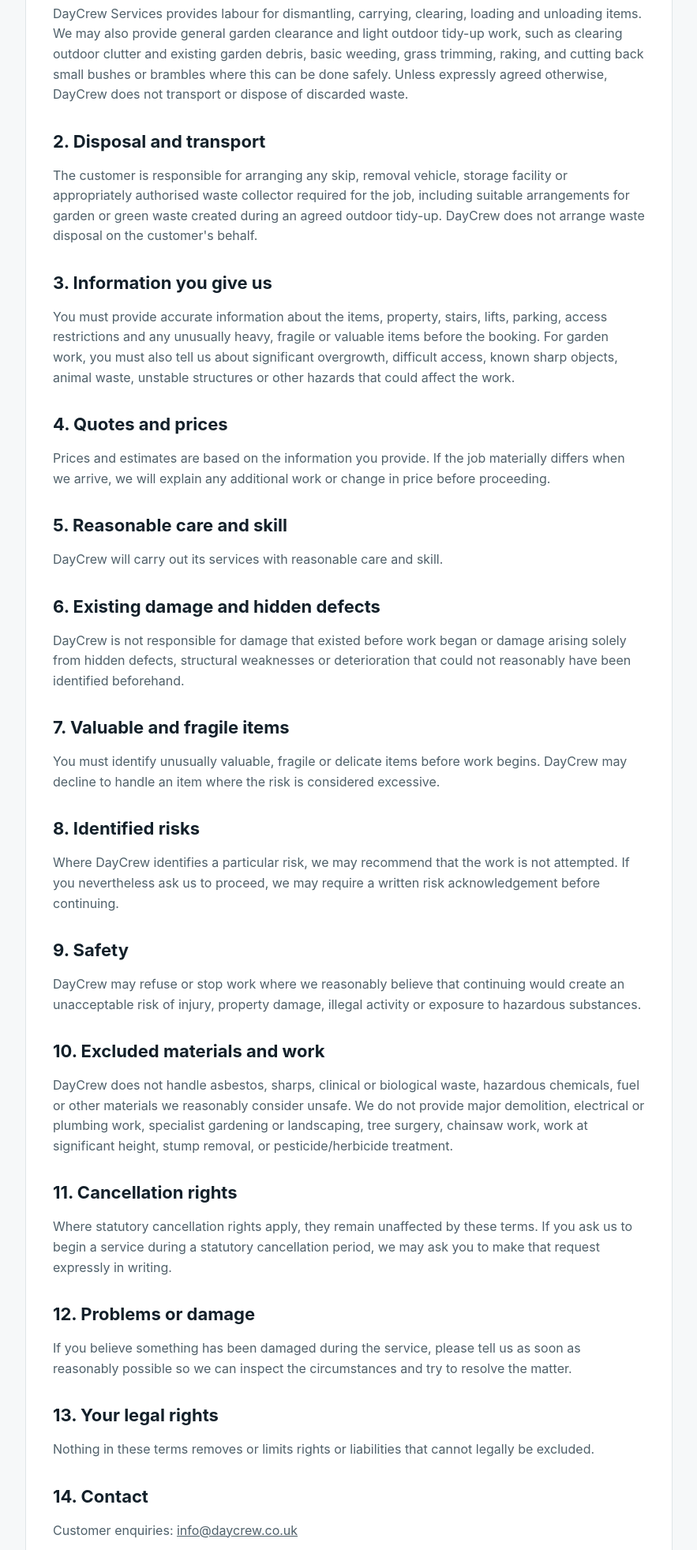
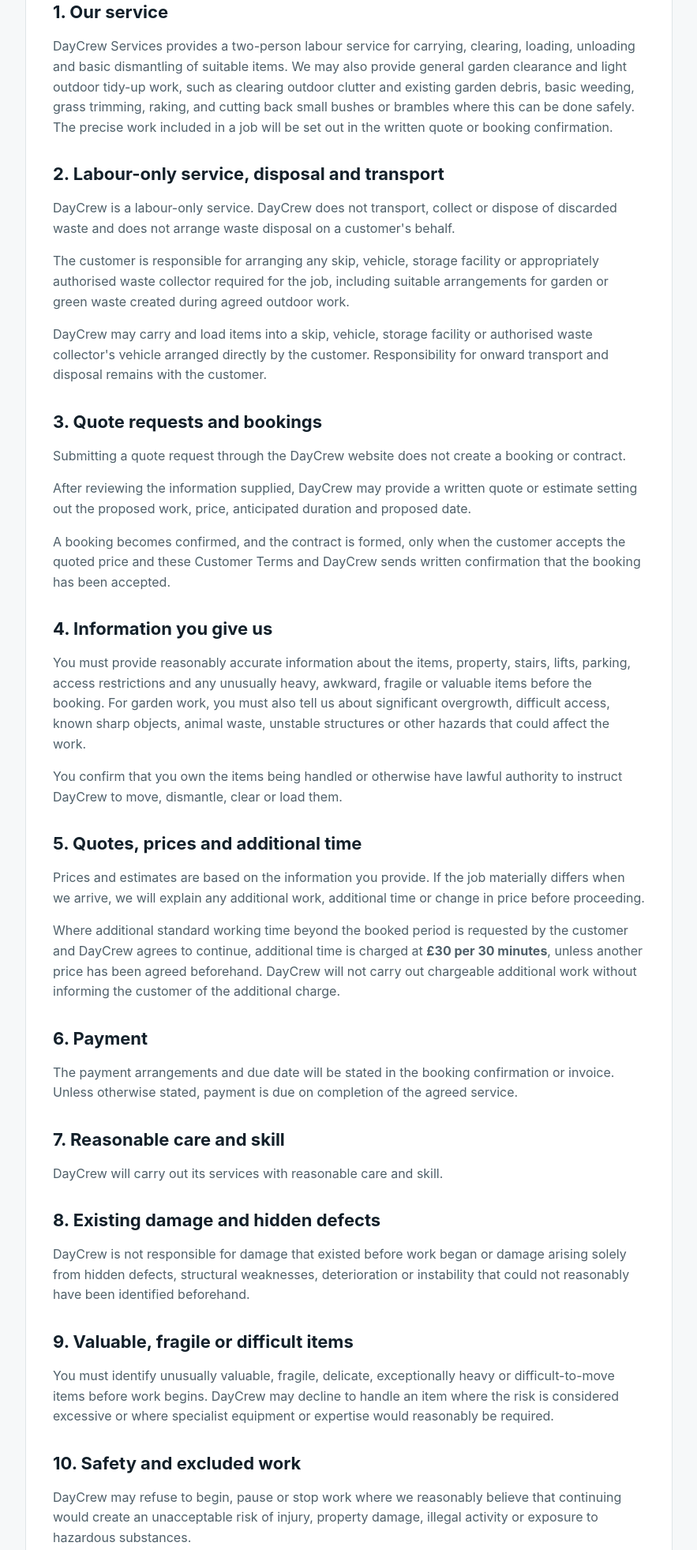
Before and after one commit to dmalik7700/daycrew-website, a plain HTML site: page terms.html in a window 1280 px wide. Shown: the part 365-2328 px from the top of the page at 79% size, without its empty margins (198-1081 px from the left). Drawn offline with Linux system fonts and the light colour scheme.

Commit message:
Update customer terms and cancellation wording

```diff
--- a/terms.html
+++ b/terms.html
@@ -15,50 +15,70 @@
     <div class="legal-card">
       <span class="eyebrow">DayCrew Services</span>
       <h1>Customer Terms</h1>
-      <p><strong>Last updated:</strong> September 2026</p>
+      <p><strong>Last updated:</strong> 17 November 2026</p>
+      <p>DayCrew Services is a business partnership of <strong>Muhammad Daud Malik</strong> and <strong>Mahmoud Sabek</strong>.</p>
 
       <h2>1. Our service</h2>
-      <p>DayCrew Services provides labour for dismantling, carrying, clearing, loading and unloading items. We may also provide general garden clearance and light outdoor tidy-up work, such as clearing outdoor clutter and existing garden debris, basic weeding, grass trimming, raking, and cutting back small bushes or brambles where this can be done safely. Unless expressly agreed otherwise, DayCrew does not transport or dispose of discarded waste.</p>
+      <p>DayCrew Services provides a two-person labour service for carrying, clearing, loading, unloading and basic dismantling of suitable items. We may also provide general garden clearance and light outdoor tidy-up work, such as clearing outdoor clutter and existing garden debris, basic weeding, grass trimming, raking, and cutting back small bushes or brambles where this can be done safely. The precise work included in a job will be set out in the written quote or booking confirmation.</p>
 
-      <h2>2. Disposal and transport</h2>
-      <p>The customer is responsible for arranging any skip, removal vehicle, storage facility or appropriately authorised waste collector required for the job, including suitable arrangements for garden or green waste created during an agreed outdoor tidy-up. DayCrew does not arrange waste disposal on the customer's behalf.</p>
+      <h2>2. Labour-only service, disposal and transport</h2>
+      <p>DayCrew is a labour-only service. DayCrew does not transport, collect or dispose of discarded waste and does not arrange waste disposal on a customer's behalf.</p>
+      <p>The customer is responsible for arranging any skip, vehicle, storage facility or appropriately authorised waste collector required for the job, including suitable arrangements for garden or green waste created during agreed outdoor work.</p>
+      <p>DayCrew may carry and load items into a skip, vehicle, storage facility or authorised waste collector's vehicle arranged directly by the customer. Responsibility for onward transport and disposal remains with the customer.</p>
 
-      <h2>3. Information you give us</h2>
-      <p>You must provide accurate information about the items, property, stairs, lifts, parking, access restrictions and any unusually heavy, fragile or valuable items before the booking. For garden work, you must also tell us about significant overgrowth, difficult access, known sharp objects, animal waste, unstable structures or other hazards that could affect the work.</p>
+      <h2>3. Quote requests and bookings</h2>
+      <p>Submitting a quote request through the DayCrew website does not create a booking or contract.</p>
+      <p>After reviewing the information supplied, DayCrew may provide a written quote or estimate setting out the proposed work, price, anticipated duration and proposed date.</p>
+      <p>A booking becomes confirmed, and the contract is formed, only when the customer accepts the quoted price and these Customer Terms and DayCrew sends written confirmation that the booking has been accepted.</p>
 
-      <h2>4. Quotes and prices</h2>
-      <p>Prices and estimates are based on the information you provide. If the job materially differs when we arrive, we will explain any additional work or change in price before proceeding.</p>
+      <h2>4. Information you give us</h2>
+      <p>You must provide reasonably accurate information about the items, property, stairs, lifts, parking, access restrictions and any unusually heavy, awkward, fragile or valuable items before the booking. For garden work, you must also tell us about significant overgrowth, difficult access, known sharp objects, animal waste, unstable structures or other hazards that could affect the work.</p>
+      <p>You confirm that you own the items being handled or otherwise have lawful authority to instruct DayCrew to move, dismantle, clear or load them.</p>
 
-      <h2>5. Reasonable care and skill</h2>
+      <h2>5. Quotes, prices and additional time</h2>
+      <p>Prices and estimates are based on the information you provide. If the job materially differs when we arrive, we will explain any additional work, additional time or change in price before proceeding.</p>
+      <p>Where additional standard working time beyond the booked period is requested by the customer and DayCrew agrees to continue, additional time is charged at <strong>£30 per 30 minutes</strong>, unless another price has been agreed beforehand. DayCrew will not carry out chargeable additional work without informing the customer of the additional charge.</p>
+
+      <h2>6. Payment</h2>
+      <p>The payment arrangements and due date will be stated in the booking confirmation or invoice. Unless otherwise stated, payment is due on completion of the agreed service.</p>
+
+      <h2>7. Reasonable care and skill</h2>
       <p>DayCrew will carry out its services with reasonable care and skill.</p>
 
-      <h2>6. Existing damage and hidden defects</h2>
-      <p>DayCrew is not responsible for damage that existed before work began or damage arising solely from hidden defects, structural weaknesses or deterioration that could not reasonably have been identified beforehand.</p>
+      <h2>8. Existing damage and hidden defects</h2>
+      <p>DayCrew is not responsible for damage that existed before work began or damage arising solely from hidden defects, structural weaknesses, deterioration or instability that could not reasonably have been identified beforehand.</p>
 
-      <h2>7. Valuable and fragile items</h2>
-      <p>You must identify unusually valuable, fragile or delicate items before work begins. DayCrew may decline to handle an item where the risk is considered excessive.</p>
+      <h2>9. Valuable, fragile or difficult items</h2>
+      <p>You must identify unusually valuable, fragile, delicate, exceptionally heavy or difficult-to-move items before work begins. DayCrew may decline to handle an item where the risk is considered excessive or where specialist equipment or expertise would reasonably be required.</p>
 
-      <h2>8. Identified risks</h2>
-      <p>Where DayCrew identifies a particular risk, we may recommend that the work is not attempted. If you nevertheless ask us to proceed, we may require a written risk acknowledgement before continuing.</p>
-
-      <h2>9. Safety</h2>
-      <p>DayCrew may refuse or stop work where we reasonably believe that continuing would create an unacceptable risk of injury, property damage, illegal activity or exposure to hazardous substances.</p>
-
-      <h2>10. Excluded materials and work</h2>
+      <h2>10. Safety and excluded work</h2>
+      <p>DayCrew may refuse to begin, pause or stop work where we reasonably believe that continuing would create an unacceptable risk of injury, property damage, illegal activity or exposure to hazardous substances.</p>
       <p>DayCrew does not handle asbestos, sharps, clinical or biological waste, hazardous chemicals, fuel or other materials we reasonably consider unsafe. We do not provide major demolition, electrical or plumbing work, specialist gardening or landscaping, tree surgery, chainsaw work, work at significant height, stump removal, or pesticide/herbicide treatment.</p>
 
-      <h2>11. Cancellation rights</h2>
-      <p>Where statutory cancellation rights apply, they remain unaffected by these terms. If you ask us to begin a service during a statutory cancellation period, we may ask you to make that request expressly in writing.</p>
+      <h2>11. Your right to cancel</h2>
+      <p>Where the booking is a distance or off-premises consumer contract and statutory cancellation rights apply, you normally have the right to cancel the service contract without giving a reason during the period ending 14 days after the day on which the contract is entered into.</p>
+      <p>You may cancel by emailing <a href="mailto:info@daycrew.co.uk">info@daycrew.co.uk</a> or by sending DayCrew another clear written statement that you wish to cancel.</p>
 
-      <h2>12. Problems or damage</h2>
-      <p>If you believe something has been damaged during the service, please tell us as soon as reasonably possible so we can inspect the circumstances and try to resolve the matter.</p>
+      <h2>12. Jobs starting during the 14-day cancellation period</h2>
+      <p>If you want DayCrew to begin providing the agreed service before the end of your 14-day cancellation period, you must expressly ask us to do so.</p>
+      <p>We may ask you to confirm in writing:</p>
+      <p><strong>“I expressly request DayCrew Services to begin providing the agreed service before the end of my 14-day cancellation period.”</strong></p>
+      <p>We will also ask you to acknowledge:</p>
+      <p><strong>“I understand that if the service is fully performed during the cancellation period, I will lose my statutory right to cancel once the service has been fully performed.”</strong></p>
+      <p>If you request an early start and then exercise a statutory right to cancel after DayCrew has begun providing the service but before it has been fully performed, you may be required to pay an amount proportionate to the service already supplied up to the time you tell us that you wish to cancel.</p>
 
-      <h2>13. Your legal rights</h2>
-      <p>Nothing in these terms removes or limits rights or liabilities that cannot legally be excluded.</p>
+      <h2>13. Optional cancellation message template</h2>
+      <p>You do not have to use this wording, but you may copy and send it to <a href="mailto:info@daycrew.co.uk">info@daycrew.co.uk</a>:</p>
+      <p><strong>“I give notice that I wish to cancel my DayCrew Services booking. My name is [name], my booking or quote reference is [reference], and the service was due to take place on [date].”</strong></p>
 
-      <h2>14. Contact</h2>
-      <p>Customer enquiries: <a href="mailto:info@daycrew.co.uk">info@daycrew.co.uk</a></p>
-      <!-- Add the partnership's chosen UK correspondence/service address here once confirmed. -->
+      <h2>14. Problems or damage</h2>
+      <p>If you believe there has been a problem with the service or that something has been damaged during the work, please tell us as soon as reasonably possible so we can inspect the circumstances and try to resolve the matter.</p>
+
+      <h2>15. Your legal rights</h2>
+      <p>Nothing in these terms removes or limits any consumer rights or any liability that cannot legally be excluded or limited.</p>
+
+      <h2>16. Contact</h2>
+      <p>Customer enquiries and cancellation notices: <a href="mailto:info@daycrew.co.uk">info@daycrew.co.uk</a></p>
     </div>
   </main>
 </body>
```
